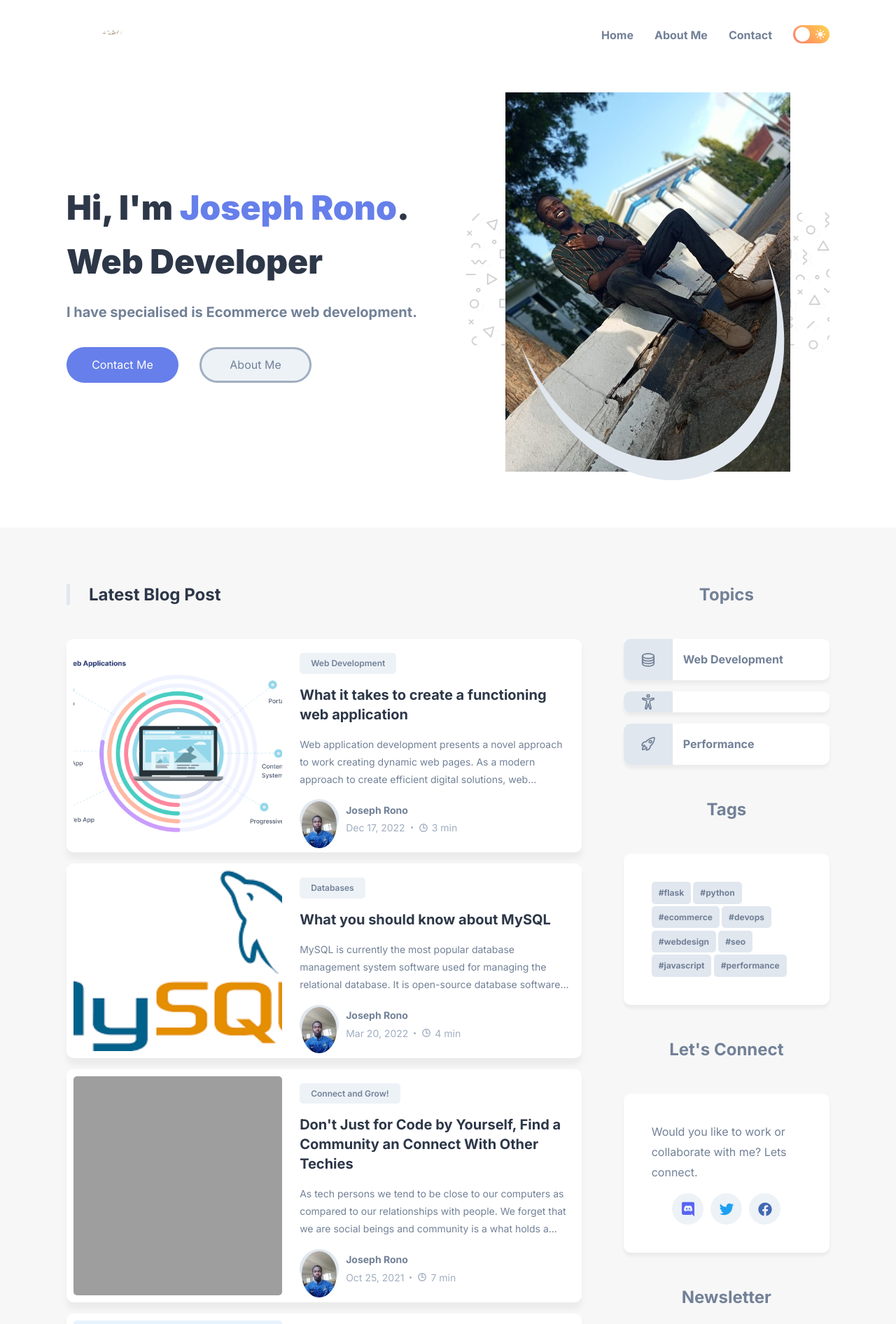
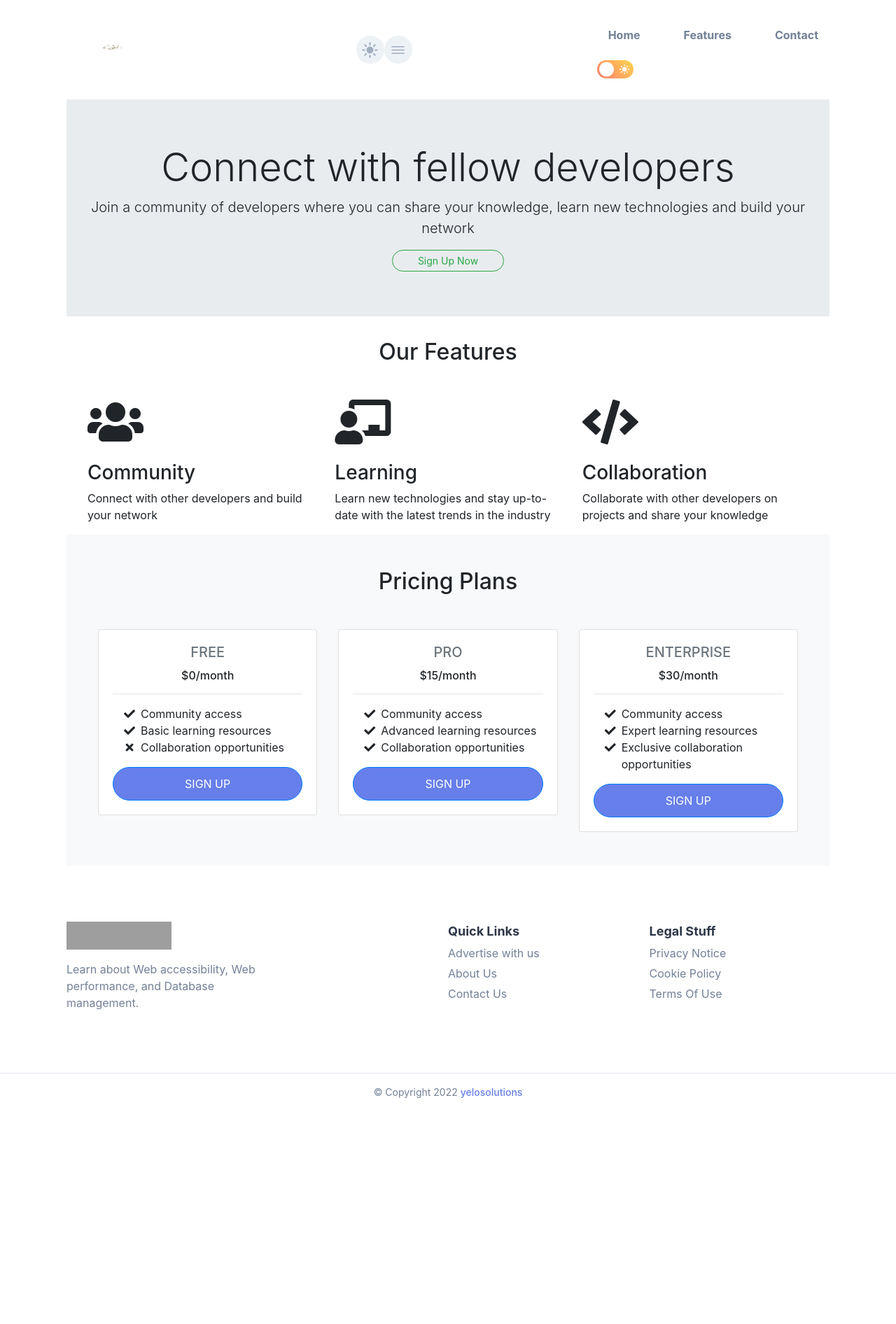
Before and after one commit to yelosolutions/DevWall, a Flask app: page / in a window 1280 px wide. Shown: the top 1892 px of the page at 70% size. After the commit the page ends 1569 px from the top, so only its background shows below. Run offline with Flask 3, Linux system fonts and the light colour scheme; some libraries are stand-ins or nearby versions; grey boxes are pictures that could not be loaded.

Commit message:
some template changes

```diff
--- a/app/routes.py
+++ b/app/routes.py
@@ -1,11 +1,28 @@
-from flask import render_template
+from flask import render_template, url_for
 from app import app
 
 @app.route('/index')
-@app.route('/')
 def index():
     return render_template('index.html', title='index')
 
 @app.route('/base')
 def base():
     return render_template('base.html', title='base')
+
+@app.route('/profile')
+def profile():
+    # code for rendering the user profile page
+    return render_template('profile.html')
+
+@app.route('/landing')
+@app.route('/')
+def landing():
+    return render_template('landing.html', title='landing page')
+
+@app.route('/login')
+def login():
+        return render_template('login.html', title='login')
+
+@app.route('/signup')
+def signup():
+        return render_template('signup.html', title='signup')
--- a/app/templates/base.html
+++ b/app/templates/base.html
@@ -23,12 +23,15 @@
         <link rel="preconnect" href="https://fonts.googleapis.com">
         <link rel="preconnect" href="https://fonts.gstatic.com" crossorigin>
         <link href="https://fonts.googleapis.com/css2?family=Inter:wght@400;500;600;700;900&display=swap" rel="stylesheet">
+
+        <link rel="stylesheet" href="https://cdnjs.cloudflare.com/ajax/libs/font-awesome/5.13.1/css/all.min.css" integrity="sha512-2OV6Zvq3hQKjUYB8WWH2Q2vwPQPb6tRaV7WdO6fvV7Cj1gY9yV/0QDxJ6wGD/6bDIm8VdWzBv/NgjL1G9Nr5Mg==" crossorigin="anonymous" />
+        <link rel="stylesheet" href="https://stackpath.bootstrapcdn.com/bootstrap/4.5.0/css/bootstrap.min.css" integrity="sha384-9aIt2nRpC12Uk9gS9baDl411NQApFmC26EwAOH8WgZl5MYYxFfc+NcPb1dKGj7Sk" crossorigin="anonymous">
+        <link rel="stylesheet" type="text/css" href="style.css">
     </head>
 
-    {% block content %} {% endblock %}
-
     <body class="light-theme">
-    <!--
+        {% block content %} {% endblock %}
+        <!--
             - custom js link
         -->
         <script src="./static/js/script.min.js"></script>
@@ -38,6 +41,102 @@
             -->
         <script type="module" src="https://unpkg.com/ionicons@5.5.2/dist/ionicons/ionicons.esm.js"></script>
         <script nomodule src="https://unpkg.com/ionicons@5.5.2/dist/ionicons/ionicons.js"></script>
+
+
+
+        <footer>
+
+            <div class="container">
+
+                <div class="wrapper">
+
+                    <a href="#" class="footer-logo">
+                        <img src="./static/images/logo2.pn" alt="DevWall's Logo" width="150" height="40"
+                            >
+                        <img src="./static/images/logo-dark.svg" alt="DevWall's Logo" width="150" height="40"
+                            class="logo-dark">
+                    </a>
+
+                    <p class="footer-text">
+                        Learn about Web accessibility, Web performance, and Database management.
+                    </p>
+
+                </div>
+
+                <div class="wrapper">
+
+                    <p class="footer-title">Quick Links</p>
+
+                    <ul>
+
+                        <li>
+                            <a href="#" class="footer-link">Advertise with us</a>
+                        </li>
+
+                        <li>
+                            <a href="#" class="footer-link">About Us</a>
+                        </li>
+
+                        <li>
+                            <a href="#" class="footer-link">Contact Us</a>
+                        </li>
+
+                    </ul>
+
+                </div>
+
+                <div class="wrapper">
+
+                    <p class="footer-title">Legal Stuff</p>
+
+                    <ul>
+
+                        <li>
+                            <a href="#" class="footer-link">Privacy Notice</a>
+                        </li>
+
+                        <li>
+                            <a href="#" class="footer-link">Cookie Policy</a>
+                        </li>
+
+                        <li>
+                            <a href="#" class="footer-link">Terms Of Use</a>
+                        </li>
+
+                    </ul>
+
+                </div>
+
+            </div>
+
+            <p class="copyright">
+                &copy; Copyright 2022 <a href="#">yelosolutions</a>
+            </p>
+
+        </footer>
+        <script src="https://code.jquery.com/jquery-3.5.1.slim.min.js" integrity="sha384-DfXdz2htPH0lsSSs5nCTpuj/zy4C+OGpamoFVy38MVBnE+IbbVYUew+OrCXaRkfj" crossorigin="anonymous"></script>
+        <script src="https://cdn.jsdelivr.net/npm/popper.js@1.16.0/dist/umd/popper.min.js" integrity="sha384-Q6E9RHvbIyZFJoft+2mJbHaEWldlvI9IOYy5n3zV9zzTtmI3UksdQRVvoxMfooAo" crossorigin="anonymous"></script>
+        <script src="https://stackpath.bootstrapcdn.com/bootstrap/4.5.0/js/bootstrap.min.js" integrity="sha384-OgVRvuATP1z7JjHLkuOU7Xw704+h835Lr+6QL9UvYjZE3Ipu6Tp75j7Bh/kR0JKI" crossorigin="anonymous"></script>
+        <script>
+            let mode = localStorage.getItem('mode')
+
+            if (mode === 'dark') {
+                document.body.classList.add('dark-mode')
+            }
+
+            const toggleMode = document.getElementById('toggleMode')
+
+            toggleMode.addEventListener('click', () => {
+                if (mode === 'dark') {
+                    document.body.classList.remove('dark-mode')
+                    localStorage.setItem('mode', 'light')
+                    mode = 'light'
+                } else {
+                    document.body.classList.add('dark-mode')
+                    localStorage.setItem('mode', 'dark')
+                    mode = 'dark'
+                }
+            })
+        </script>
     </body>
-
 </html>
--- a/app/templates/index.html
+++ b/app/templates/index.html
@@ -593,83 +593,4 @@
 
     </main>
 
-
-
-
-
-    <!--
-            - #FOOTER
-        -->
-
-    <footer>
-
-        <div class="container">
-
-            <div class="wrapper">
-
-                <a href="#" class="footer-logo">
-                    <img src="./static/images/logo2.pn" alt="DevBlog's Logo" width="150" height="40"
-                        >
-                    <img src="./static/images/logo-dark.svg" alt="DevBlog's Logo" width="150" height="40"
-                        class="logo-dark">
-                </a>
-
-                <p class="footer-text">
-                    Learn about Web accessibility, Web performance, and Database management.
-                </p>
-
-            </div>
-
-            <div class="wrapper">
-
-                <p class="footer-title">Quick Links</p>
-
-                <ul>
-
-                    <li>
-                        <a href="#" class="footer-link">Advertise with us</a>
-                    </li>
-
-                    <li>
-                        <a href="#" class="footer-link">About Us</a>
-                    </li>
-
-                    <li>
-                        <a href="#" class="footer-link">Contact Us</a>
-                    </li>
-
-                </ul>
-
-            </div>
-
-            <div class="wrapper">
-
-                <p class="footer-title">Legal Stuff</p>
-
-                <ul>
-
-                    <li>
-                        <a href="#" class="footer-link">Privacy Notice</a>
-                    </li>
-
-                    <li>
-                        <a href="#" class="footer-link">Cookie Policy</a>
-                    </li>
-
-                    <li>
-                        <a href="#" class="footer-link">Terms Of Use</a>
-                    </li>
-
-                </ul>
-
-            </div>
-
-        </div>
-
-        <p class="copyright">
-            &copy; Copyright 2022 <a href="#">yelosolutions</a>
-        </p>
-
-    </footer>
-
 {% endblock %}
--- /dev/null
+++ b/app/templates/landing.html
@@ -0,0 +1,186 @@
+{% extends 'base.html' %}
+
+{% block content %}
+
+    <div class="container">
+        <nav class="navbar">
+
+            <a href="#">
+                <img src="./static/images/logo21.png" alt="Devblog's logo" width="150" height="40"
+                    class="logo-light">
+                <img src="./static/images/logo-dark.svg" alt="Devblog's logo" width="150" height="40"
+                    class="logo-dark">
+            </a>
+
+            <div class="btn-group">
+
+                <button class="theme-btn theme-btn-mobile light">
+                    <ion-icon name="moon" class="moon"></ion-icon>
+                    <ion-icon name="sunny" class="sun"></ion-icon>
+                </button>
+
+                <button class="nav-menu-btn">
+                    <ion-icon name="menu-outline"></ion-icon>
+                </button>
+
+            </div>
+
+            <div class="flex-wrapper">
+                <ul class="desktop-nav">
+
+                    <li>
+                        <a href="#" class="nav-link">Home</a>
+                    </li>
+
+                    <li>
+                        <a href="#" class="nav-link">Features</a>
+                    </li>
+
+                    <li>
+                        <a href="#" class="nav-link">Contact</a>
+                    </li>
+
+                </ul>
+
+                <button class="theme-btn theme-btn-desktop light">
+                    <ion-icon name="moon" class="moon"></ion-icon>
+                    <ion-icon name="sunny" class="sun"></ion-icon>
+                </button>
+
+            </div>
+
+            <div class="mobile-nav">
+
+                <button class="nav-close-btn">
+                    <ion-icon name="close-outline"></ion-icon>
+                </button>
+
+                <div class="wrapper">
+
+                    <p class="h3 nav-title">Main Menu</p>
+
+                    <ul>
+                        <li class="nav-item">
+                            <a href="#" class="nav-link">Home</a>
+                        </li>
+
+                        <li class="nav-item">
+                            <a href="#" class="nav-link">About Me</a>
+                        </li>
+
+                        <li class="nav-item">
+                            <a href="#" class="nav-link">Contact</a>
+                        </li>
+                    </ul>
+
+                </div>
+
+                <div>
+
+                    <p class="h3 nav-title">Topics</p>
+
+                    <ul>
+                        <li class="nav-item">
+                            <a href="#" class="nav-link">Web Development</a>
+                        </li>
+
+                        <li class="nav-item">
+                            <a href="#" class="nav-link">DevOps</a>
+                        </li>
+
+                        <li class="nav-item">
+                            <a href="#" class="nav-link">APIs</a>
+                        </li>
+                    </ul>
+
+                </div>
+
+            </div>
+
+        </nav>
+
+        <div class="jumbotron jumbotron-fluid">
+            <div class="container text-center">
+                <h1 class="display-4">Connect with fellow developers</h1>
+                <p class="lead">Join a community of developers where you can share your knowledge, learn new technologies and build your network</p>
+                <a href="{{ url_for('signup') }}">
+                    <button class="btn btn-outline-success btn-sm">Sign Up Now</button>
+                </a>
+            </div>
+
+        </div>
+        <div class="container">
+            <h2 class="text-center mb-5">Our Features</h2>
+            <div class="row">
+            <div class="col-lg-4">
+                <i class="fas fa-users fa-4x mb-4"></i>
+                <h3>Community</h3>
+                <p>Connect with other developers and build your network</p>
+            </div>
+            <div class="col-lg-4">
+                <i class="fas fa-chalkboard-teacher fa-4x mb-4"></i>
+                <h3>Learning</h3>
+                <p>Learn new technologies and stay up-to-date with the latest trends in the industry</p>
+            </div>
+            <div class="col-lg-4">
+                <i class="fas fa-code fa-4x mb-4"></i>
+                <h3>Collaboration</h3>
+                <p>Collaborate with other developers on projects and share your knowledge</p>
+            </div>
+            </div>
+        </div>
+        <div class="container-fluid bg-light py-5">
+            <h2 class="text-center mb-5">Pricing Plans</h2>
+            <div class="container">
+                <div class="row">
+                    <div class="col-lg-4">
+                        <div class="card mb-5 mb-lg-0">
+                            <div class="card-body">
+                                <h5 class="card-title text-muted text-uppercase text-center">Free</h5>
+                                <h6 class="card-price text-center">$0<span class="period">/month</span></h6>
+                                <hr>
+                                <ul class="fa-ul">
+                                    <li><span class="fa-li"><i class="fas fa-check"></i></span>Community access</li>
+                                    <li><span class="fa-li"><i class="fas fa-check"></i></span>Basic learning resources</li>
+                                    <li><span class="fa-li"><i class="fas fa-times"></i></span>Collaboration opportunities</li>
+                                </ul>
+                                <a href="{{ url_for('signup') }}" class="btn btn-block btn-primary text-uppercase">Sign Up</a>
+                            </div>
+                        </div>
+                    </div>
+                    <div class="col-lg-4">
+                        <div class="card mb-5 mb-lg-0">
+                            <div class="card-body">
+                                <h5 class="card-title text-muted text-uppercase text-center">Pro</h5>
+                                <h6 class="card-price text-center">$15<span class="period">/month</span></h6>
+                                <hr>
+                                <ul class="fa-ul">
+                                    <li><span class="fa-li"><i class="fas fa-check"></i></span>Community access</li>
+                                    <li><span class="fa-li"><i class="fas fa-check"></i></span>Advanced learning resources</li>
+                                    <li><span class="fa-li"><i class="fas fa-check"></i></span>Collaboration opportunities</li>
+                                </ul>
+                                <a href="{{ url_for('signup') }}" class="btn btn-block btn-primary text-uppercase">Sign Up</a>
+                            </div>
+                        </div>
+                    </div>
+                    <div class="col-lg-4">
+                        <div class="card">
+                            <div class="card-body">
+                                <h5 class="card-title text-muted text-uppercase text-center">Enterprise</h5>
+                                <h6 class="card-price text-center">$30<span class="period">/month</span></h6>
+                                <hr>
+                                <ul class="fa-ul">
+                                <li><span class="fa-li"><i class="fas fa-check"></i></span>Community access</li>
+                                <li><span class="fa-li"><i class="fas fa-check"></i></span>Expert learning resources</li>
+                                <li><span class="fa-li"><i class="fas fa-check"></i></span>Exclusive collaboration opportunities</li>
+                                </ul>
+                                <a href="{{ url_for('signup') }}" class="btn btn-block btn-primary text-uppercase">Sign Up</a>
+                            </div>
+                        </div>
+                    </div>
+                </div>
+            </div>
+        </div>
+    </div>
+
+{% endblock %}
```
Also changed, not shown: app/templates/login.html (added, +23 -0 lines), app/templates/profile.html (added, +20 -0 lines), app/templates/signup.html (added, +30 -0 lines).
